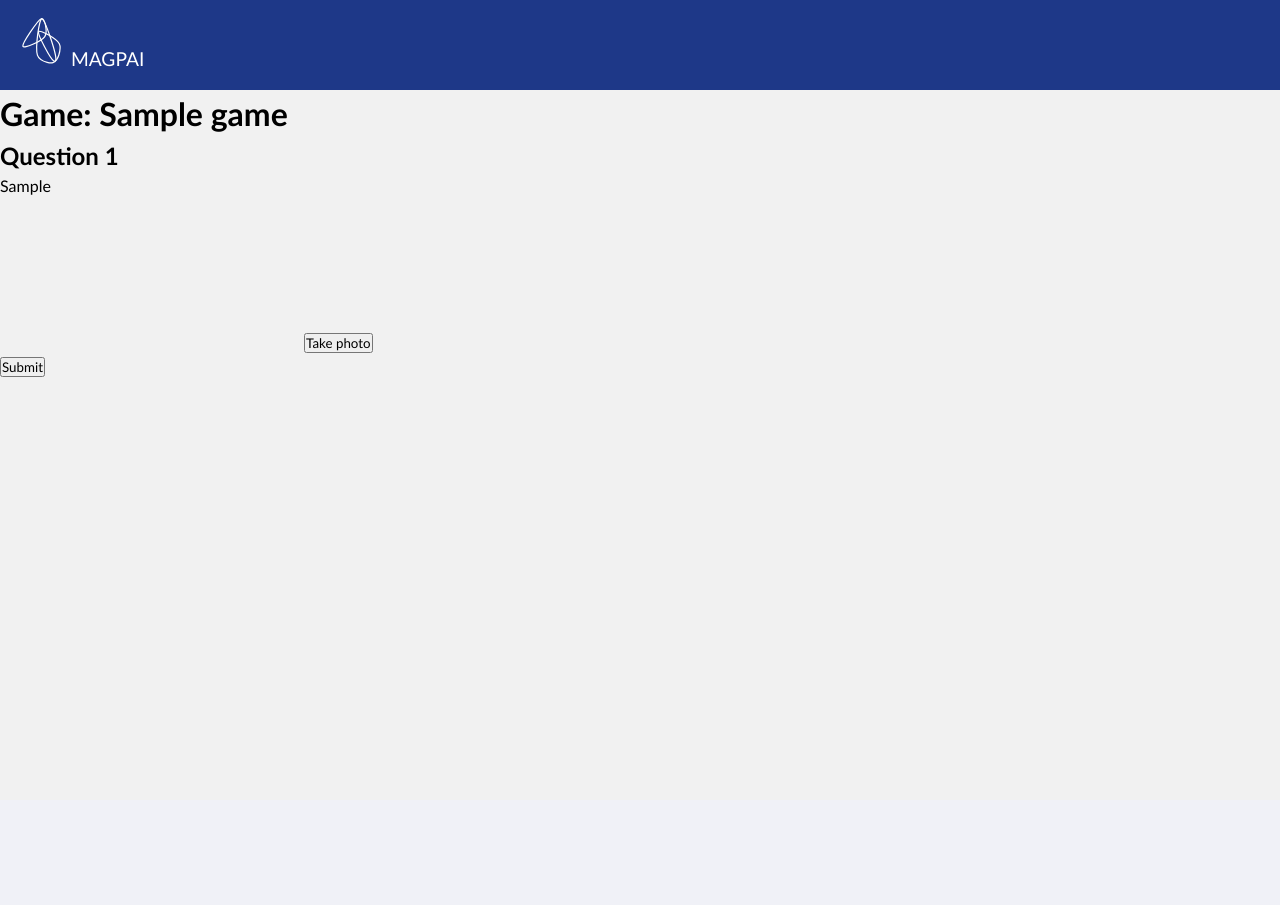
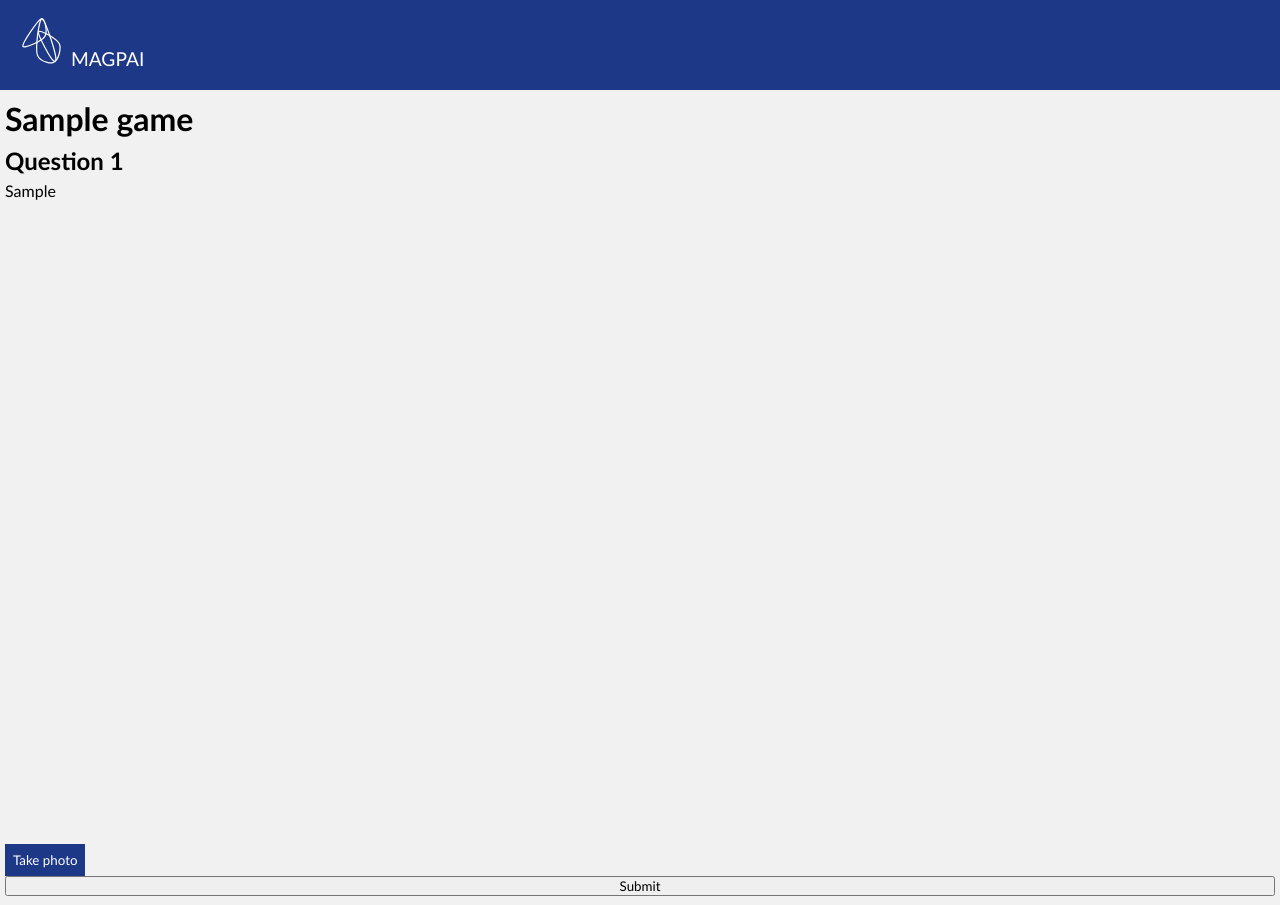
Before and after one commit to cahogan/magpai, a Django app: page /game/ in a window 1280 px wide. Before the commit the page ends 377 px from the top, so only its background shows below. Run offline with Django 5.2, Linux system fonts and the light colour scheme; tables that the repository leaves empty hold one stand-in row (values such as "Sample post"); a map, chart or similar area stays blank.

Commit message:
Add minor additional styling details

```diff
--- a/core/static/core/style.css
+++ b/core/static/core/style.css
@@ -1,3 +1,27 @@
 .hidden {
     display: none;
 }
+
+video {
+    width: 100%;
+    height: auto;
+}
+
+form {
+    display: flex;
+    height: 100%;
+    flex-direction: column;
+    justify-content: space-between;
+}
+
+form * {
+    margin-bottom: 0.25rem;
+}
+
+button {
+    padding: 0.5rem;
+    background-color: var(--primary-color);
+    color: white;
+    border: none;
+    cursor: pointer;
+}
--- a/core/templates/core/base.html
+++ b/core/templates/core/base.html
@@ -3,6 +3,7 @@
     <head>
         {% load static %}
         <link rel="stylesheet" type=text/css href="{% static 'core/base.css' %}">
+        <link rel="stylesheet" type=text/css href="{% static 'core/style.css' %}">
         <link rel="shortcut icon" type="image/svg" href="{% static 'core/favicon.svg' %}"/>
         <title>{% block title %}MagpAI{% endblock %}</title>
     </head>
@@ -13,6 +14,7 @@
                 MAGPAI
             </a>
         </nav>
+        <div style="margin: 5px;">
             {% block content %}
             <h1>Hello World!</h1>
             {% endblock %}
--- a/core/templates/core/game.html
+++ b/core/templates/core/game.html
@@ -2,7 +2,7 @@
 {% block title %}{{game.name}}{% endblock %}
 {% block content %}
     {% load static %}
-    <h1>Game: {{game.name}}</h1>
+    <h1>{{game.name}}</h1>
     <h2>Question {{ question.order }}</h2>
     <p>{{ question.clue }}</p>
     <video id="camera-feed"></video>
```
